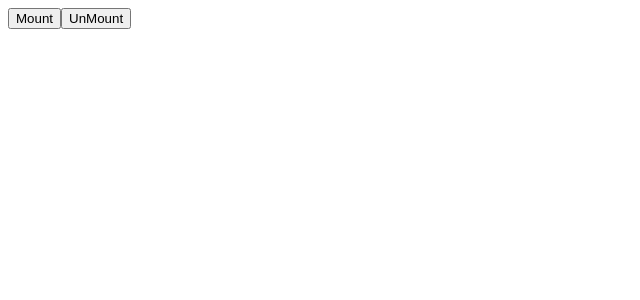
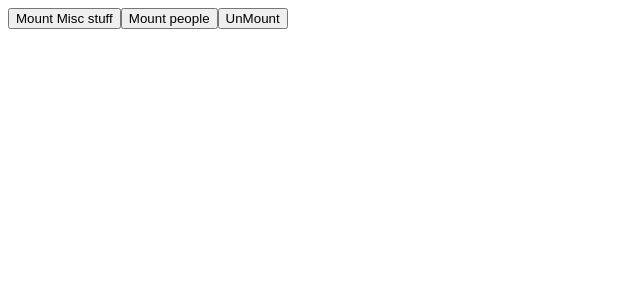
Before and after one commit to hhsadiq/react-egghead, a React (Create React App) app: page / in a window 1280 px wide. Shown: the top 300 px of the page, without its empty margins (0-640 px from the left). Built offline with nearby package versions, Linux system fonts and the light colour scheme.

Commit message:
using map to create nodes/components

```diff
--- /dev/null
+++ b/src/People.js
@@ -0,0 +1,36 @@
+import React from 'react';
+
+class People extends React.Component {
+  constructor() {
+    super()
+    this.state = {items: []}
+  }
+
+  componentWillMount() {
+    fetch('http://swapi.co/api/people/?format=json')
+      .then(response => response.json())
+      .then( ({results: items}) => this.setState({items}))
+  }
+
+  query(e) {
+    this.setState({
+      query: e.target.value
+    })
+  }
+
+  render() {
+    let items = this.state.items
+    const query = this.state.query
+    if (query) {
+      items = items.filter(item => item.name.toLowerCase().includes(query.toLowerCase()))
+    }
+    return (
+      <div>
+        <input type="text" onChange={this.query.bind(this)}/>
+        {items.map(item => <h3 key={item.name}>{item.name}</h3>)}
+      </div>
+    )
+  }
+}
+
+export default People
--- a/src/Wrapper.js
+++ b/src/Wrapper.js
@@ -1,10 +1,11 @@
 import React from 'react'
 import ReactDOM from 'react-dom'
+import People from './People'
 import App from './App'
 
 class Wrapper extends React.Component {
-  mount() {
-    ReactDOM.render(<App interval={2000} />, document.getElementById('app-placeholder'))
+  mount(component) {
+    ReactDOM.render(component, document.getElementById('app-placeholder'))
   }
 
   unmount() {
@@ -14,7 +15,12 @@ class Wrapper extends React.Component {
   render() {
     return (
       <div>
-        <button onClick={this.mount.bind(this)}>Mount</button>
+        <button onClick={this.mount.bind(this, <App interval={2000} />)}>
+          Mount Misc stuff
+        </button>
+        <button onClick={this.mount.bind(this, <People />)}>
+          Mount people
+        </button>
         <button onClick={this.unmount.bind(this)}>UnMount</button>
         <div id="app-placeholder"></div>
       </div>
```
